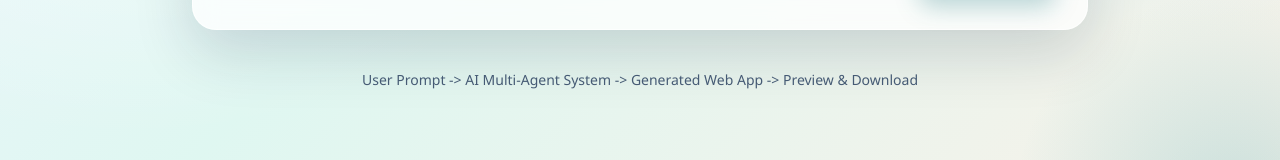
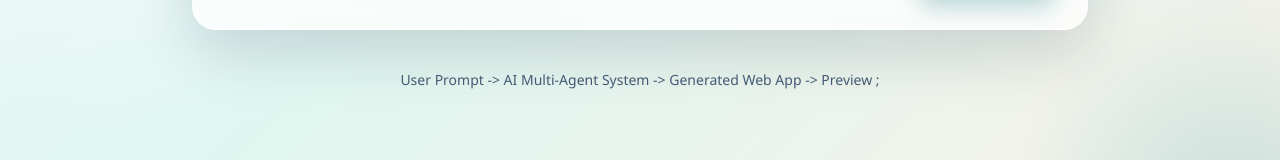
Before and after one commit to sainathg1002/BuildFlow-AI, a Next.js app in the folder frontend/: page / in a window 1280 px wide. Shown: the part 583-743 px from the top of the page. Built offline with nearby package versions, Linux system fonts and the light colour scheme; no server answers.

Commit message:
Update user prompt display in page.tsx

```diff
--- a/frontend/app/page.tsx
+++ b/frontend/app/page.tsx
@@ -174,7 +174,7 @@ export default function Home() {
         </section>
 
         <div className="fade-in-up-late mt-10 text-center text-sm font-medium text-[#455a74]">
-          User Prompt -&gt; AI Multi-Agent System -&gt; Generated Web App -&gt; Preview &amp; Download
+          User Prompt -&gt; AI Multi-Agent System -&gt; Generated Web App -&gt; Preview ;
         </div>
       </div>
     </main>
```
